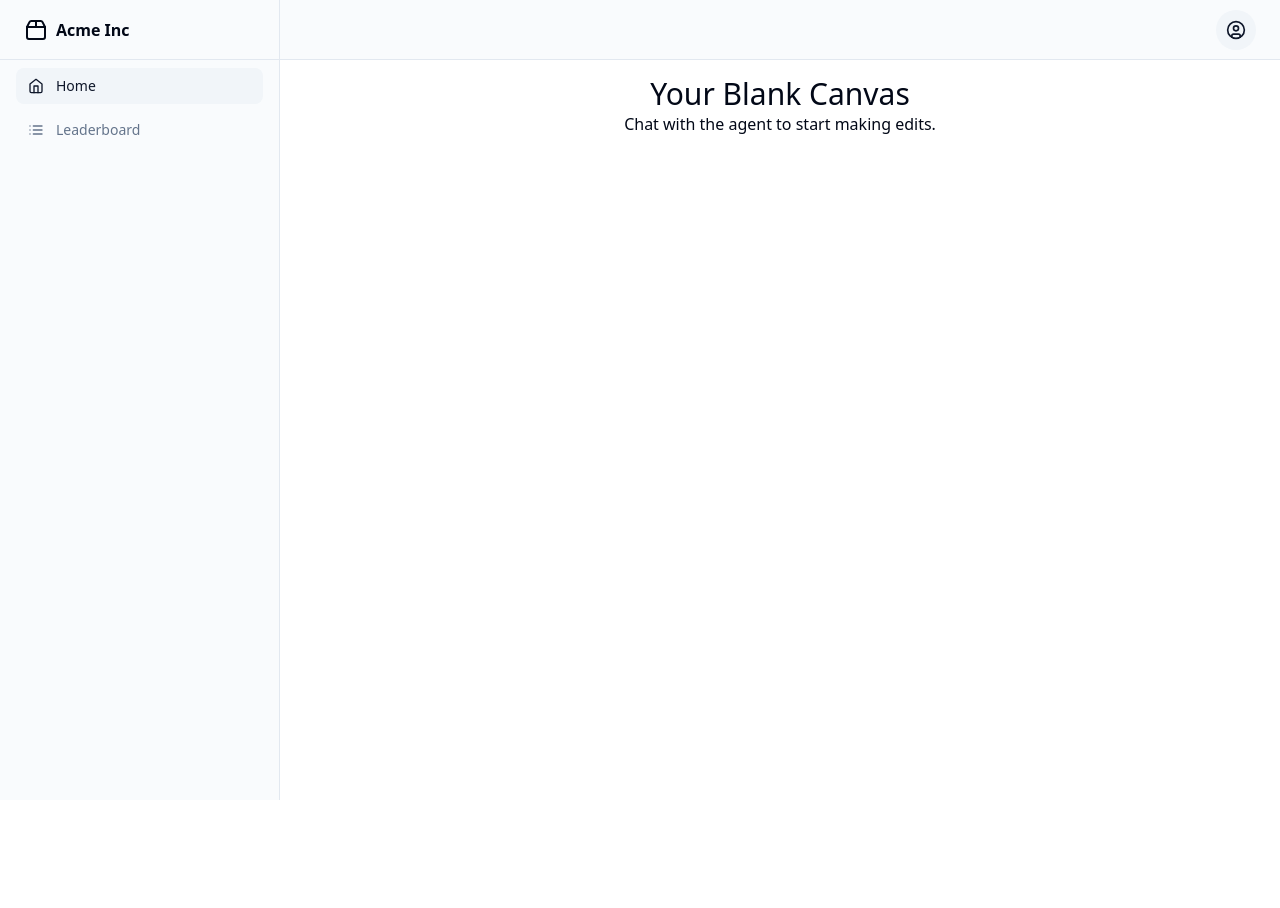
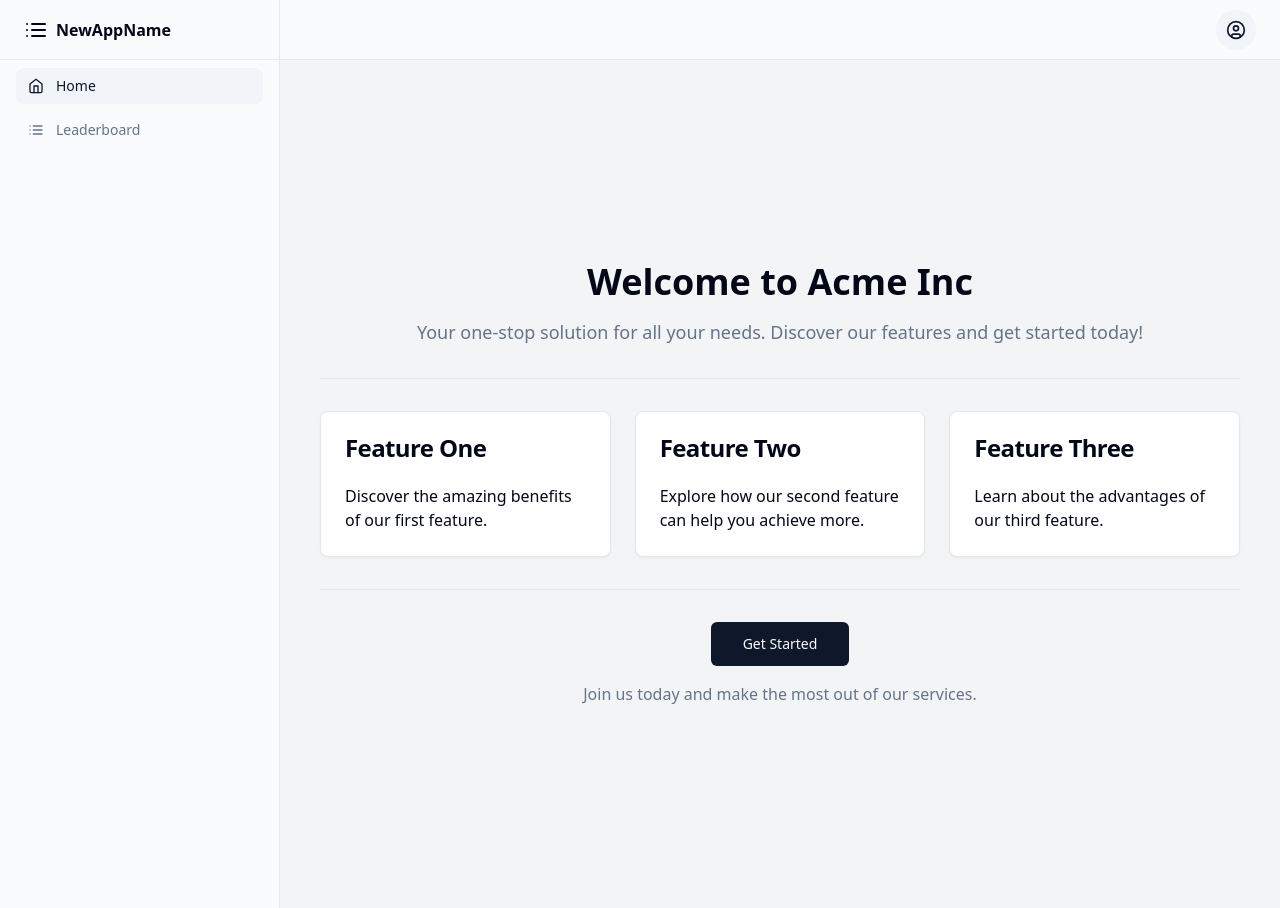
Before and after one commit to GPT-Engineer-App/screen-time-rankings, a React (Vite) app: page / in a window 1280 px wide. Before the commit the page ends 800 px from the top, so only its background shows below. Built offline with nearby package versions, Linux system fonts and the light colour scheme.

Commit message:
Enhanced the landing page with a brief introduction, key features, and a call-to-action. Updated the layout to reflect the new design and app name.

```diff
--- a/src/layouts/navbar.jsx
+++ b/src/layouts/navbar.jsx
@@ -21,7 +21,7 @@ const Layout = () => {
         <MobileNav />
         <UserMenu />
       </header>
-      <main className="flex-grow p-4 overflow-auto">
+      <main className="flex-grow p-6 bg-gray-100 overflow-hidden">
         <Outlet />
       </main>
     </div>
@@ -34,8 +34,8 @@ const DesktopNav = () => (
       to="/"
       className="flex items-center gap-2 text-lg font-semibold md:text-base"
     >
-      <Package2 className="h-6 w-6" />
-      <span className="sr-only">Acme Inc</span>
+      <CircleUser className="h-6 w-6" />
+      <span className="sr-only">NewAppName</span>
     </NavItem>
     {navItems.map((item) => (
       <NavItem key={item.to} to={item.to}>
@@ -59,8 +59,8 @@ const MobileNav = () => (
           to="/"
           className="flex items-center gap-2 text-lg font-semibold"
         >
-          <Package2 className="h-6 w-6" />
-          <span className="sr-only">Acme Inc</span>
+          <CircleUser className="h-6 w-6" />
+          <span className="sr-only">NewAppName</span>
         </NavItem>
         {navItems.map((item) => (
           <NavItem key={item.to} to={item.to}>
--- a/src/layouts/sidebar.jsx
+++ b/src/layouts/sidebar.jsx
@@ -23,7 +23,7 @@ const Layout = () => {
           <div className="w-full flex-1">{/* Add nav bar content here! */}</div>
           <UserDropdown />
         </header>
-        <main className="flex-grow p-4 overflow-auto">
+        <main className="flex-grow p-6 bg-gray-100 overflow-hidden">
           <Outlet />
         </main>
       </div>
@@ -36,8 +36,8 @@ const Sidebar = () => (
     <div className="flex h-full max-h-screen flex-col gap-2">
       <div className="flex h-14 items-center border-b px-4 lg:h-[60px] lg:px-6">
         <NavLink to="/" className="flex items-center gap-2 font-semibold">
-          <Package2 className="h-6 w-6" />
-          <span>Acme Inc</span>
+          <List className="h-6 w-6" />
+          <span>NewAppName</span>
         </NavLink>
       </div>
       <div className="flex-1">
@@ -68,8 +68,8 @@ const MobileSidebar = () => (
           to="/"
           className="flex items-center gap-2 text-lg font-semibold mb-4"
         >
-          <Package2 className="h-6 w-6" />
-          <span className="sr-only">Acme Inc</span>
+          <List className="h-6 w-6" />
+          <span className="sr-only">NewAppName</span>
         </NavLink>
         {navItems.map((item) => (
           <SidebarNavLink key={item.to} to={item.to}>
--- a/src/pages/Index.jsx
+++ b/src/pages/Index.jsx
@@ -1,10 +1,49 @@
-// Update this page (the content is just a fallback if you fail to update the page)
+import React from "react";
+import { Button } from "@/components/ui/button";
+import { Card, CardContent, CardHeader, CardTitle } from "@/components/ui/card";
+import { Separator } from "@/components/ui/separator";
 
 const Index = () => {
   return (
-    <div className="text-center">
-      <h1 className="text-3xl">Your Blank Canvas</h1>
-      <p>Chat with the agent to start making edits.</p>
+    <div className="flex flex-col items-center justify-center min-h-screen p-4 space-y-8">
+      <header className="text-center space-y-4">
+        <h1 className="text-4xl font-bold">Welcome to Acme Inc</h1>
+        <p className="text-lg text-muted-foreground">
+          Your one-stop solution for all your needs. Discover our features and get started today!
+        </p>
+      </header>
+      <Separator />
+      <section className="grid gap-6 md:grid-cols-2 lg:grid-cols-3">
+        <Card>
+          <CardHeader>
+            <CardTitle>Feature One</CardTitle>
+          </CardHeader>
+          <CardContent>
+            <p>Discover the amazing benefits of our first feature.</p>
+          </CardContent>
+        </Card>
+        <Card>
+          <CardHeader>
+            <CardTitle>Feature Two</CardTitle>
+          </CardHeader>
+          <CardContent>
+            <p>Explore how our second feature can help you achieve more.</p>
+          </CardContent>
+        </Card>
+        <Card>
+          <CardHeader>
+            <CardTitle>Feature Three</CardTitle>
+          </CardHeader>
+          <CardContent>
+            <p>Learn about the advantages of our third feature.</p>
+          </CardContent>
+        </Card>
+      </section>
+      <Separator />
+      <footer className="text-center space-y-4">
+        <Button size="lg">Get Started</Button>
+        <p className="text-muted-foreground">Join us today and make the most out of our services.</p>
+      </footer>
     </div>
   );
 };
```
Also changed, not shown: public/images/logo.png (added).
